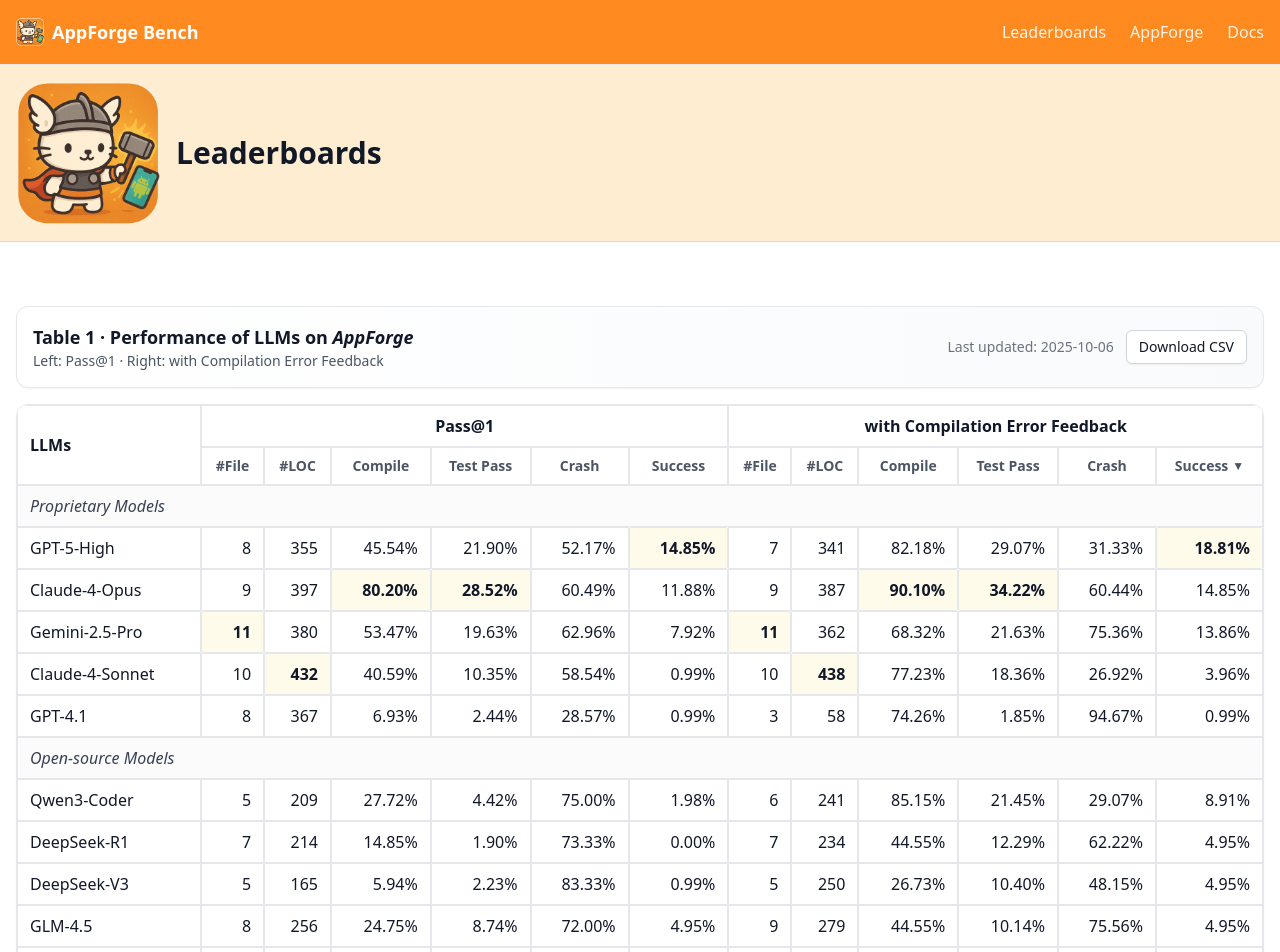
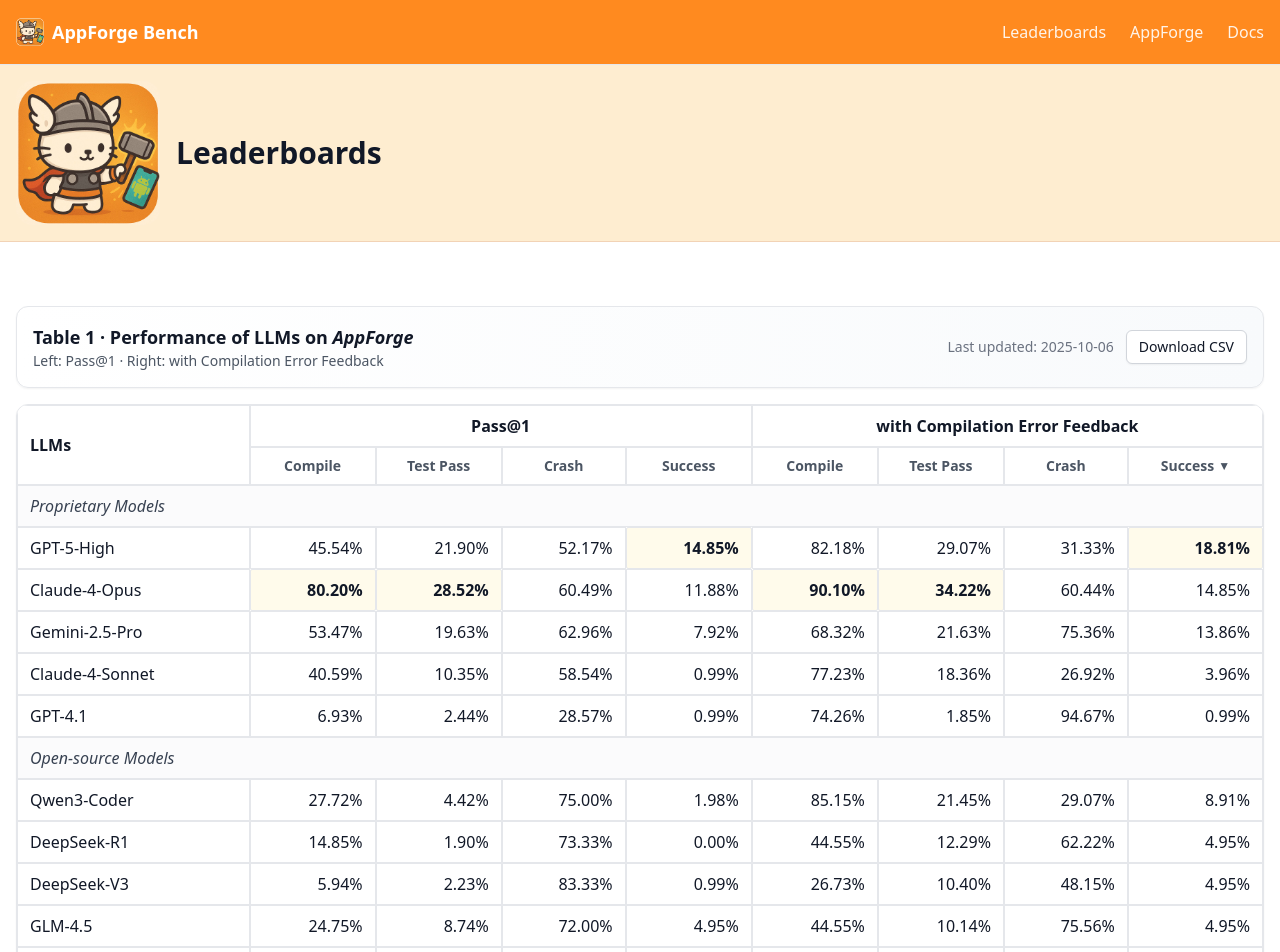
Before and after one commit to benchmark-project-website/benchmark-project-website.github.io, a Next.js app in the folder frontend/: page /leaderboard in a window 1280 px wide. Shown: the top 952 px of the page. Built offline with nearby package versions, Linux system fonts and the light colour scheme.

Commit message:
Update LeaderboardSingle.tsx

```diff
--- a/frontend/components/LeaderboardSingle.tsx
+++ b/frontend/components/LeaderboardSingle.tsx
@@ -27,7 +27,6 @@
 }
 
 function bestBy<T extends keyof Row>(rows: Row[], keys: T[]) {
-  // max_highlight
   const map = new Map<T, number>();
   keys.forEach(k=>{
     map.set(k, Math.max(...rows.map(r => (r[k] as number) ?? -Infinity)));
@@ -40,8 +39,9 @@
   const open = rows.filter(r=>r.group==="open");
   const all = [...pros, ...open];
 
-  const passCols: (keyof Row)[] = ["files_p1","loc_p1","compile_p1","test_p1","crash_p1","success_p1"];
-  const cfCols: (keyof Row)[]   = ["files_cf","loc_cf","compile_cf","test_cf","crash_cf","success_cf"];
+  // ✅ 移除 #File / #LOC，仅保留百分比类指标
+  const passCols: (keyof Row)[] = ["compile_p1","test_p1","crash_p1","success_p1"];
+  const cfCols:   (keyof Row)[] = ["compile_cf","test_cf","crash_cf","success_cf"];
 
   const bestPass = bestBy(all, passCols);
   const bestCF   = bestBy(all, cfCols);
@@ -64,8 +64,9 @@
   );
 
   const Section: React.FC<{title:string}> = ({title})=>(
+    // 1(LLMs) + 4 + 4 = 9 列
     <tr>
-      <td colSpan={13} className="bg-gray-50/70 border border-gray-200 px-3 py-2 text-gray-700 italic">
+      <td colSpan={9} className="bg-gray-50/70 border border-gray-200 px-3 py-2 text-gray-700 italic">
         {title}
       </td>
     </tr>
@@ -93,10 +94,12 @@
           <span className="text-sm text-gray-500">Last updated: {LAST_UPDATED}</span>
           <button
             onClick={()=>{
-              const header = ["Model","#File","#LOC","Compile%","Test Pass%","Crash%","Success%","#File(cf)","#LOC(cf)","Compile%(cf)","Test Pass%(cf)","Crash%(cf)","Success%(cf)"];
+              // ✅ CSV 也去掉 #File / #LOC
+              const header = ["Model","Compile%","Test Pass%","Crash%","Success%","Compile%(cf)","Test Pass%(cf)","Crash%(cf)","Success%(cf)"];
               const body = sorted.map(r=>[
-                r.model,r.files_p1,r.loc_p1,r.compile_p1,r.test_p1,r.crash_p1,r.success_p1,
-                r.files_cf,r.loc_cf,r.compile_cf,r.test_cf,r.crash_cf,r.success_cf
+                r.model,
+                r.compile_p1, r.test_p1, r.crash_p1, r.success_p1,
+                r.compile_cf, r.test_cf, r.crash_cf, r.success_cf
               ]);
               const csv = [header, ...body].map(row=>row.join(",")).join("\n");
               const url = URL.createObjectURL(new Blob([csv], {type:"text/csv"}));
@@ -111,32 +114,29 @@
 
       {/* table card */}
       <div className="w-full overflow-x-auto rounded-xl border border-gray-200 bg-white shadow-sm">
-        <table className="w-full min-w-[1000px] border-separate border-spacing-0">
+        {/* 列数减少，缩小最小宽度避免大留白 */}
+        <table className="w-full min-w-[820px] border-separate border-spacing-0">
           <thead>
             <tr>
               <th rowSpan={2} className="sticky top-0 z-10 bg-white border border-gray-200 px-3 py-2 text-left font-semibold">
                 LLMs
               </th>
-              <th colSpan={6} className="sticky top-0 z-10 bg-white border border-gray-200 px-3 py-2 text-center font-semibold">
+              <th colSpan={4} className="sticky top-0 z-10 bg-white border border-gray-200 px-3 py-2 text-center font-semibold">
                 Pass@1
               </th>
-              <th colSpan={6} className="sticky top-0 z-10 bg-white border border-gray-200 px-3 py-2 text-center font-semibold">
+              <th colSpan={4} className="sticky top-0 z-10 bg-white border border-gray-200 px-3 py-2 text-center font-semibold">
                 with Compilation Error Feedback
               </th>
             </tr>
             <tr>
-              <Th label="#File" col="files_p1" />
-              <Th label="#LOC"  col="loc_p1"  />
-              <Th label="Compile" col="compile_p1" />
+              <Th label="Compile"   col="compile_p1" />
               <Th label="Test Pass" col="test_p1" />
-              <Th label="Crash" col="crash_p1" />
-              <Th label="Success" col="success_p1" />
-              <Th label="#File" col="files_cf" />
-              <Th label="#LOC"  col="loc_cf"  />
-              <Th label="Compile" col="compile_cf" />
+              <Th label="Crash"     col="crash_p1" />
+              <Th label="Success"   col="success_p1" />
+              <Th label="Compile"   col="compile_cf" />
               <Th label="Test Pass" col="test_cf" />
-              <Th label="Crash" col="crash_cf" />
-              <Th label="Success" col="success_cf" />
+              <Th label="Crash"     col="crash_cf" />
+              <Th label="Success"   col="success_cf" />
             </tr>
           </thead>
 
@@ -146,15 +146,11 @@
               <tr key={`pro-${r.model}`} className="hover:bg-slate-50">
                 <td className="sticky left-0 bg-white border border-gray-200 px-3 py-2 font-medium">{r.model}</td>
 
-                <Cell value={r.files_p1} isBest={r.files_p1===bestPass.get("files_p1")} />
-                <Cell value={r.loc_p1}   isBest={r.loc_p1===bestPass.get("loc_p1")} />
                 <Cell value={r.compile_p1} isBest={r.compile_p1===bestPass.get("compile_p1")} isPct />
                 <Cell value={r.test_p1}    isBest={r.test_p1===bestPass.get("test_p1")} isPct />
                 <Cell value={r.crash_p1}   isBest={false} isPct />
                 <Cell value={r.success_p1} isBest={r.success_p1===bestPass.get("success_p1")} isPct />
 
-                <Cell value={r.files_cf} isBest={r.files_cf===bestCF.get("files_cf")} />
-                <Cell value={r.loc_cf}   isBest={r.loc_cf===bestCF.get("loc_cf")} />
                 <Cell value={r.compile_cf} isBest={r.compile_cf===bestCF.get("compile_cf")} isPct />
                 <Cell value={r.test_cf}    isBest={r.test_cf===bestCF.get("test_cf")} isPct />
                 <Cell value={r.crash_cf}   isBest={false} isPct />
@@ -167,15 +163,11 @@
               <tr key={`open-${r.model}`} className="hover:bg-slate-50">
                 <td className="sticky left-0 bg-white border border-gray-200 px-3 py-2 font-medium">{r.model}</td>
 
-                <Cell value={r.files_p1} isBest={r.files_p1===bestPass.get("files_p1")} />
-                <Cell value={r.loc_p1}   isBest={r.loc_p1===bestPass.get("loc_p1")} />
                 <Cell value={r.compile_p1} isBest={r.compile_p1===bestPass.get("compile_p1")} isPct />
                 <Cell value={r.test_p1}    isBest={r.test_p1===bestPass.get("test_p1")} isPct />
                 <Cell value={r.crash_p1}   isBest={false} isPct />
                 <Cell value={r.success_p1} isBest={r.success_p1===bestPass.get("success_p1")} isPct />
 
-                <Cell value={r.files_cf} isBest={r.files_cf===bestCF.get("files_cf")} />
-                <Cell value={r.loc_cf}   isBest={r.loc_cf===bestCF.get("loc_cf")} />
                 <Cell value={r.compile_cf} isBest={r.compile_cf===bestCF.get("compile_cf")} isPct />
                 <Cell value={r.test_cf}    isBest={r.test_cf===bestCF.get("test_cf")} isPct />
                 <Cell value={r.crash_cf}   isBest={false} isPct />
```
